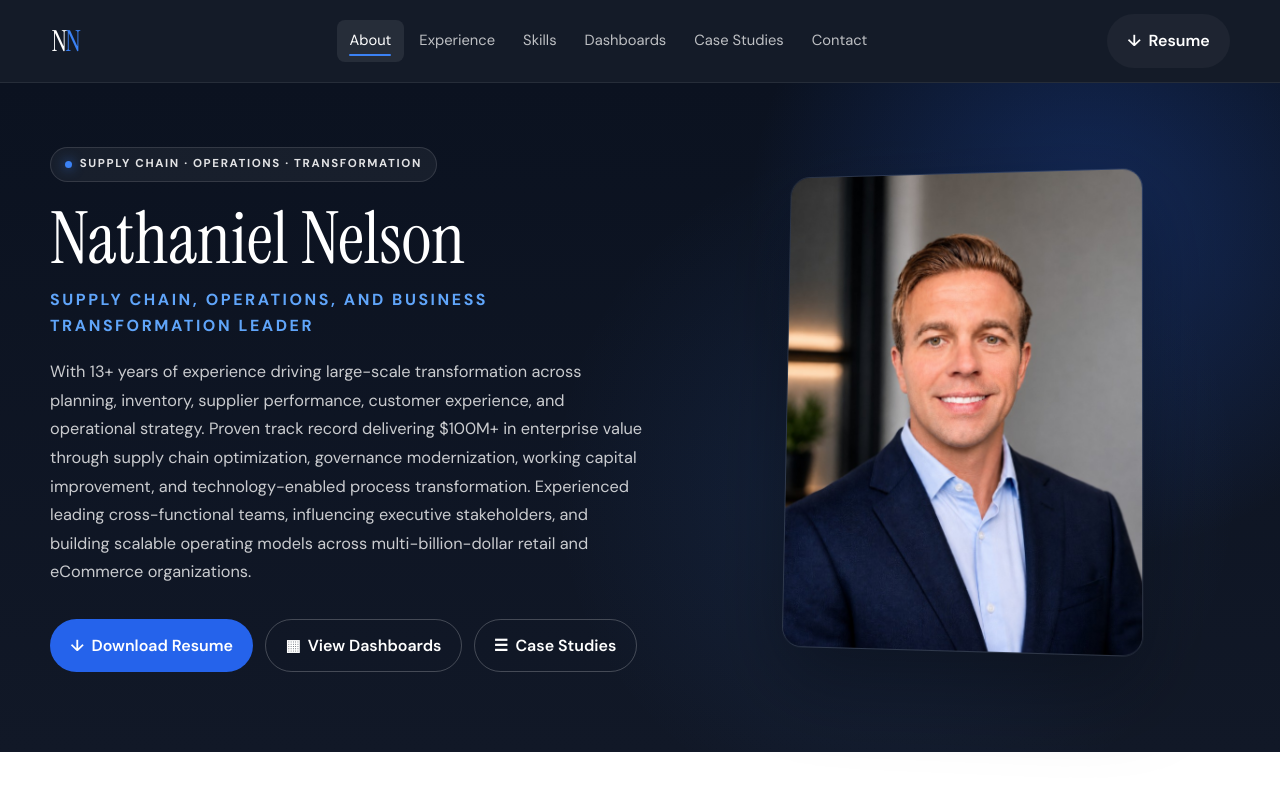
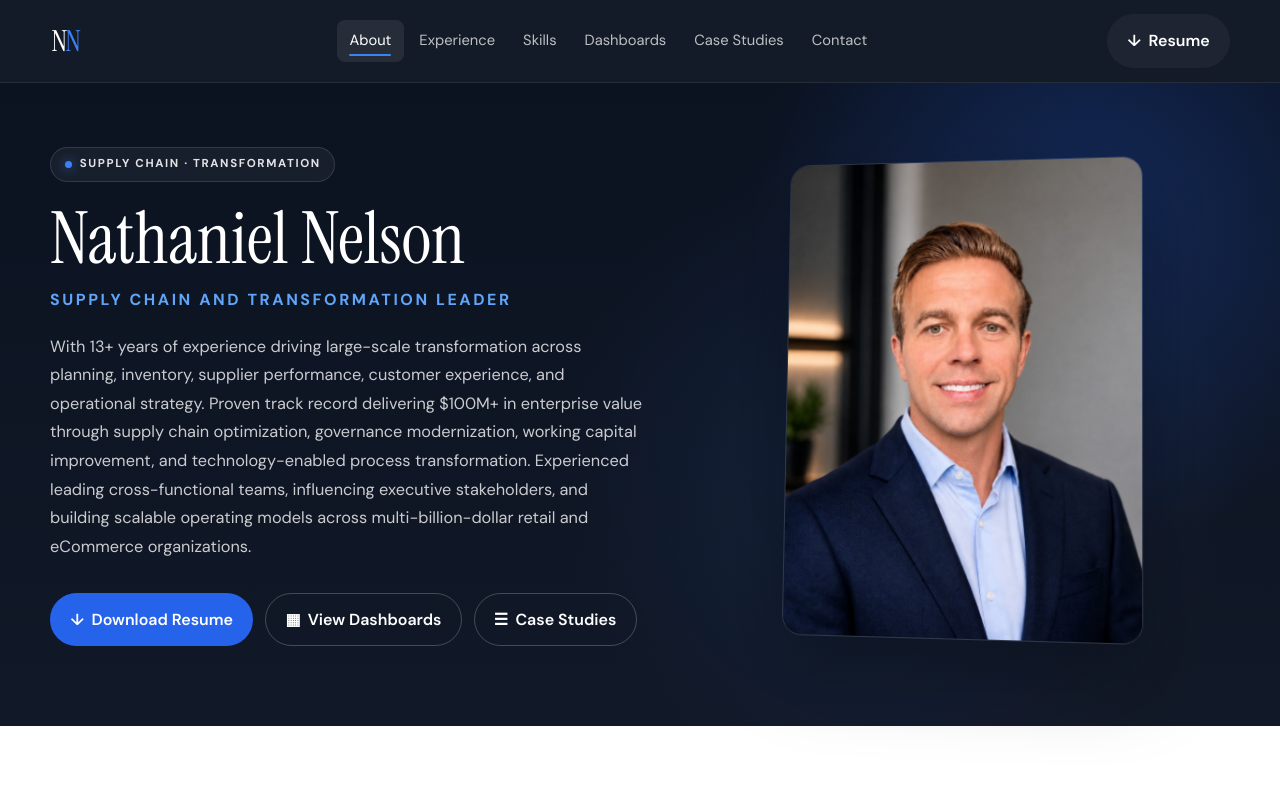
Before and after one commit to CaptianBoredASF/Website, a React (Vite) app: page / in a window 1280 px wide. Shown: the top 789 px of the page. Built offline with nearby package versions, Linux system fonts and the light colour scheme.

Commit message:
Update hero summary to Supply Chain and Transformation Leader

```diff
--- a/index.html
+++ b/index.html
@@ -3,14 +3,14 @@
   <head>
     <meta charset="UTF-8" />
     <meta name="viewport" content="width=device-width, initial-scale=1.0" />
-    <meta name="description" content="Supply Chain, Operations, and Business Transformation Leader with 13+ years driving enterprise value across planning, inventory, supplier performance, and operational strategy." />
+    <meta name="description" content="Supply Chain and Transformation Leader with 13+ years driving enterprise value across planning, inventory, supplier performance, and operational strategy." />
     <meta name="author" content="Nathaniel Nelson" />
     <link rel="canonical" href="https://nathanielnelsond.com/" />
-    <meta property="og:title" content="Nathaniel Nelson — Supply Chain, Operations, and Business Transformation Leader" />
+    <meta property="og:title" content="Nathaniel Nelson — Supply Chain and Transformation Leader" />
     <meta property="og:description" content="Supply chain and operations leader. Resume, case studies, and interactive Tableau dashboards." />
     <meta property="og:url" content="https://nathanielnelsond.com/" />
     <meta property="og:type" content="website" />
-    <title>Nathaniel Nelson — Supply Chain, Operations, and Business Transformation Leader</title>
+    <title>Nathaniel Nelson — Supply Chain and Transformation Leader</title>
     <link rel="preconnect" href="https://fonts.googleapis.com" />
     <link rel="preconnect" href="https://fonts.gstatic.com" crossorigin />
     <link
--- a/src/data/resume.js
+++ b/src/data/resume.js
@@ -3,8 +3,8 @@
 export const siteConfig = {
   name: 'Nathaniel Nelson',
   domain: 'https://nathanielnelsond.com',
-  title: 'Supply Chain, Operations, and Business Transformation Leader',
-  heroBadge: 'Supply Chain · Operations · Transformation',
+  title: 'Supply Chain and Transformation Leader',
+  heroBadge: 'Supply Chain · Transformation',
   tagline:
     'With 13+ years of experience driving large-scale transformation across planning, inventory, supplier performance, customer experience, and operational strategy. Proven track record delivering $100M+ in enterprise value through supply chain optimization, governance modernization, working capital improvement, and technology-enabled process transformation. Experienced leading cross-functional teams, influencing executive stakeholders, and building scalable operating models across multi-billion-dollar retail and eCommerce organizations.',
   email: 'Nathan.Nelson.D@gmail.com',
```
Also changed, not shown: 1 other file (tests, documents, lock files or other folders).
